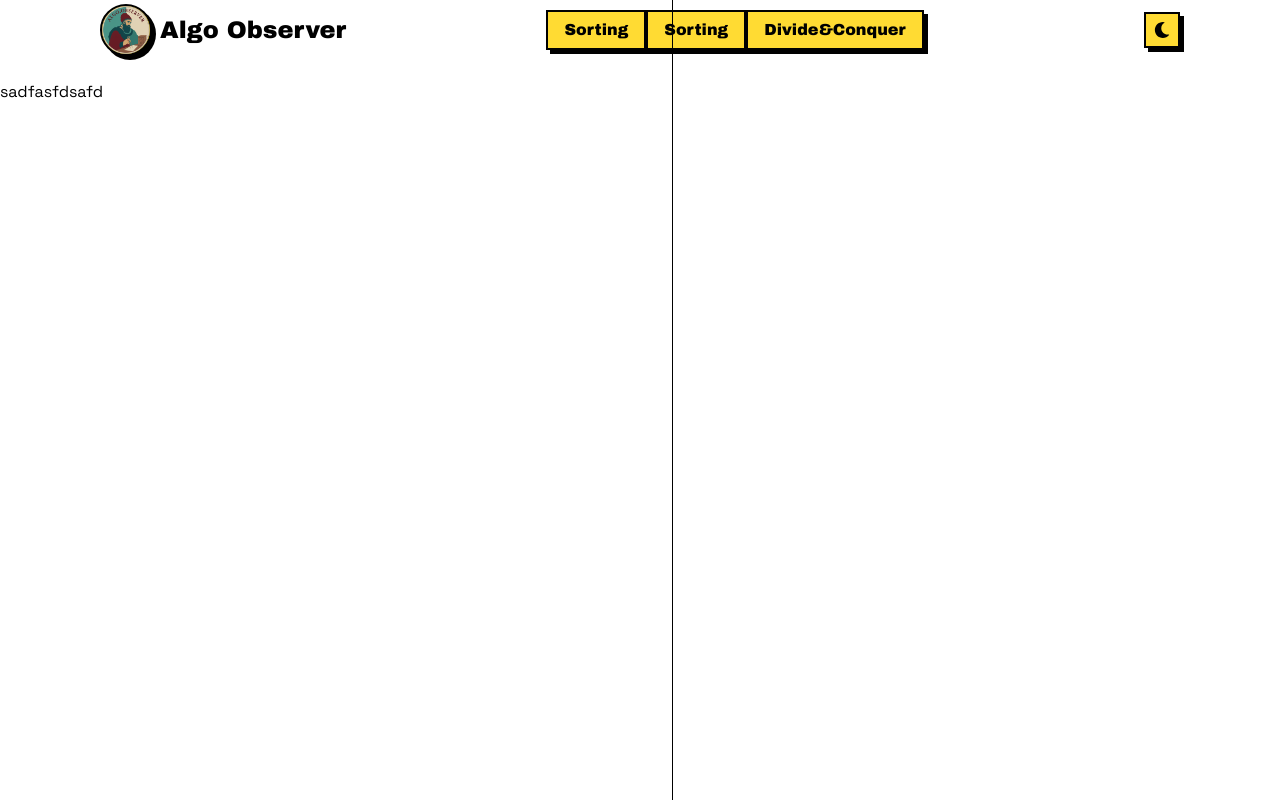
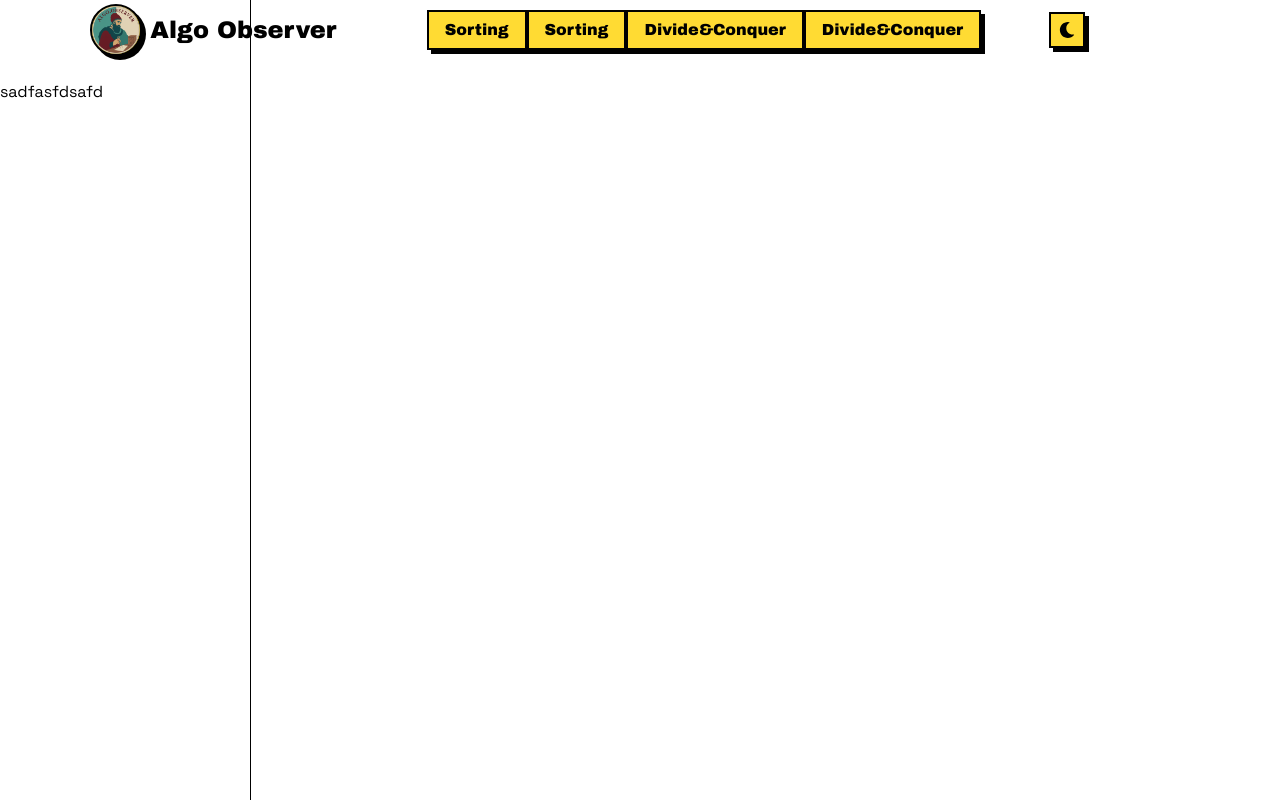
Before and after one commit to Ulgamon/algo-observer, a React (Vite) app: page / in a window 1280 px wide. Built offline with nearby package versions, Linux system fonts and the light colour scheme.

Commit message:
refactoring components so I don't need wrappers everywhere

```diff
--- a/src/components/Logo/Logo.tsx
+++ b/src/components/Logo/Logo.tsx
@@ -2,20 +2,26 @@ import bgImage from "../../assets/logo.png";
 import { Button } from "../retroui/Button";
 import { Text } from "../retroui/Text";
 
-export const Logo = () => {
+type LogoProvider = {
+  className?: string;
+};
+
+export const Logo = ({ className }: LogoProvider) => {
   return (
-    <div className="grid grid-flow-col justify-around items-center mx-auto">
+    <div className="flex justify-center items-center">
       <Button className="p-0 m-0 rounded-full w-min">
         <a
           href="#"
-          className="h-12 w-12"
+          className={"h-12 w-12" + ` ${className}`}
           style={{
             backgroundImage: `url(${bgImage})`,
             backgroundSize: "cover",
           }}
         />
       </Button>
-      <Text className="ms-2" as="h3">Algo Observer</Text>
-      </div>
+      <Text className="ms-2" as="h3">
+        Algo Observer
+      </Text>
+    </div>
   );
 };
--- a/src/components/Navbar/Navbar.tsx
+++ b/src/components/Navbar/Navbar.tsx
@@ -6,9 +6,11 @@ import ThemeSwitch from "../themeswitch/ThemeSwitch";
 function Navbar() {
   return (
     <div className="w-full fixed ">
-      <div className=" max-w-[1600px] grid grid-flow-col pt-1 justify-around items-center mx-auto">
-        <Logo />
-        <div className="grid grid-flow-col me-5">
+      <div className=" max-w-[1600px] grid grid-flow-col pt-1 grid-cols-3 justify-around items-center mx-auto">
+        <div className="col-span-1">
+          <Logo />
+        </div>
+        <div className="grid grid-flow-col col-span-1">
           <Menu>
             <Menu.Trigger asChild>
               <Button>Sorting</Button>
@@ -39,8 +41,20 @@ function Navbar() {
               <Menu.Item>Menu Item 3</Menu.Item>
             </Menu.Content>
           </Menu>
+          <Menu>
+            <Menu.Trigger asChild>
+              <Button>Divide&Conquer</Button>
+            </Menu.Trigger>
+            <Menu.Content className="min-w-36">
+              <Menu.Item>Menu Item 1</Menu.Item>
+              <Menu.Item>Menu Item 2</Menu.Item>
+              <Menu.Item>Menu Item 3</Menu.Item>
+            </Menu.Content>
+          </Menu>
         </div>
-        <ThemeSwitch />
+        <div className="col-span-1">
+          <ThemeSwitch />
+        </div>
       </div>
     </div>
   );
--- a/src/components/Sidebar/Sidebar.tsx
+++ b/src/components/Sidebar/Sidebar.tsx
@@ -1,6 +1,6 @@
 export const Sidebar = () => {
   return (
-    <div className="min-w-2xl fixed start-0 outline-1 min-h-screen">
+    <div className="min-w-[250px] fixed start-0 outline-1 min-h-screen">
       <ul>
         <li></li>
       </ul>
```
